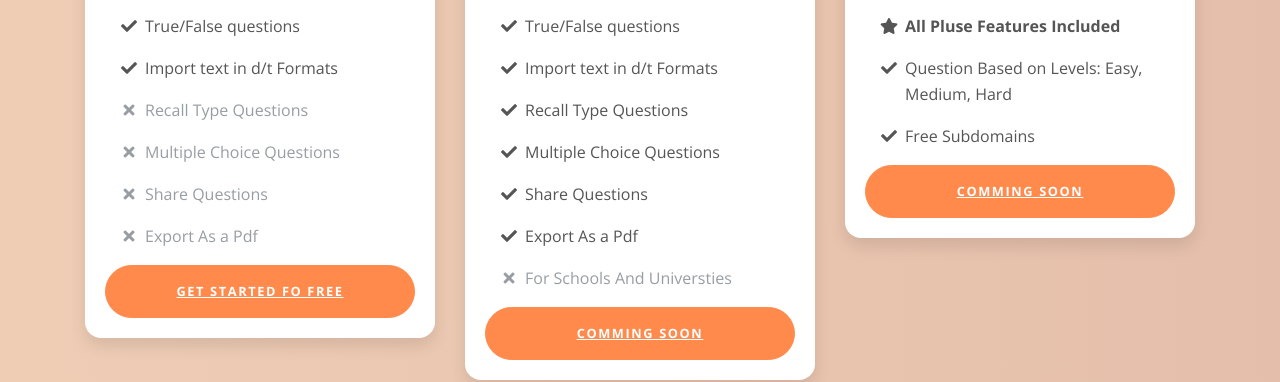
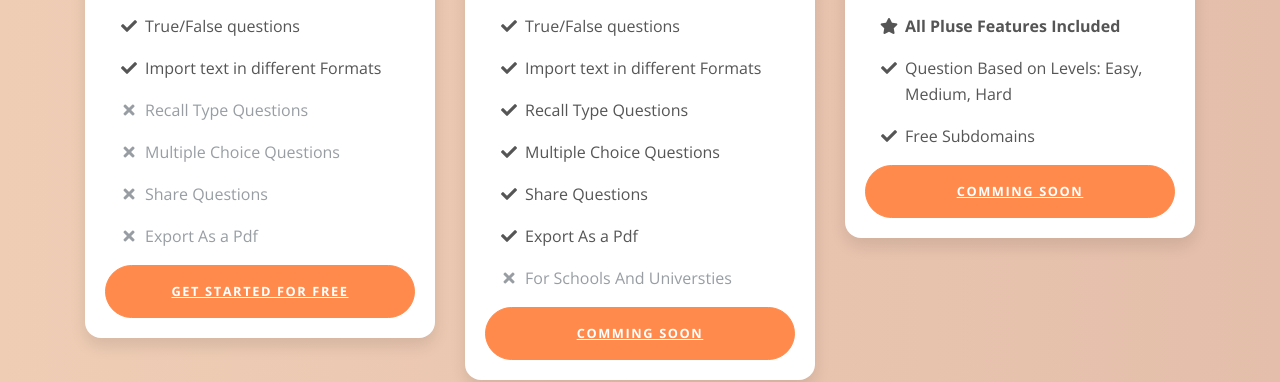
Before and after one commit to Smartquizme/smartquiz, a plain HTML site: page pricing.html in a window 1280 px wide. Shown: the part 397-779 px from the top of the page. Drawn offline with nearby package versions, Linux system fonts and the light colour scheme.

Commit message:
🌵🐋 fix typo

```diff
--- a/pricing.html
+++ b/pricing.html
@@ -107,13 +107,13 @@
             <ul class="fa-ul">
               <li><span class="fa-li"><i class="fas fa-check"></i></span>Unlimited Questions</li>
               <li><span class="fa-li"><i class="fas fa-check"></i></span>True/False questions</li>
-              <li><span class="fa-li"><i class="fas fa-check"></i></span>Import text in d/t Formats</li>
+              <li><span class="fa-li"><i class="fas fa-check"></i></span>Import text in different Formats</li>
               <li class="text-muted"><span class="fa-li"><i class="fas fa-times"></i></span>Recall Type Questions</li>
               <li class="text-muted"><span class="fa-li"><i class="fas fa-times"></i></span>Multiple Choice Questions</li>
               <li class="text-muted"><span class="fa-li"><i class="fas fa-times"></i></span>Share Questions</li>
               <li class="text-muted"><span class="fa-li"><i class="fas fa-times"></i></span>Export As a Pdf</li>
             </ul>
-            <a href="#" class="btn btn-block btn-primary text-uppercase">Get Started Fo Free</a>
+            <a href="#" class="btn btn-block btn-primary text-uppercase">Get Started For Free</a>
           </div>
         </div>
       </div>
@@ -127,7 +127,7 @@
             <ul class="fa-ul">
               <li><span class="fa-li"><i class="fas fa-check"></i></span><strong>Unlimited Questions</strong></li>
               <li><span class="fa-li"><i class="fas fa-check"></i></span>True/False questions</li>
-              <li><span class="fa-li"><i class="fas fa-check"></i></span>Import text in d/t Formats</li>
+              <li><span class="fa-li"><i class="fas fa-check"></i></span>Import text in different Formats</li>
               <li><span class="fa-li"><i class="fas fa-check"></i></span>Recall Type Questions</li>
               <li><span class="fa-li"><i class="fas fa-check"></i></span>Multiple Choice Questions</li>
               <li><span class="fa-li"><i class="fas fa-check"></i></span>Share Questions</li>
```
Also changed, not shown: index.html (+1 -1 lines).
